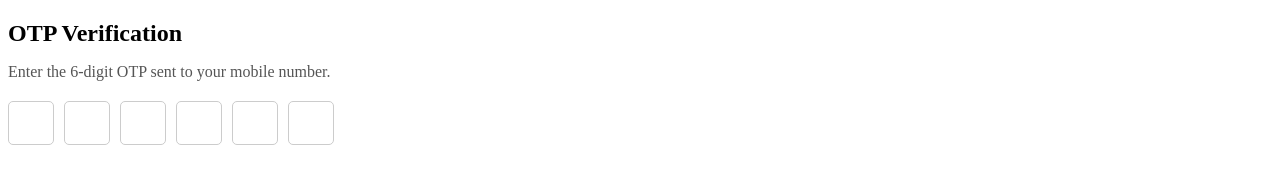
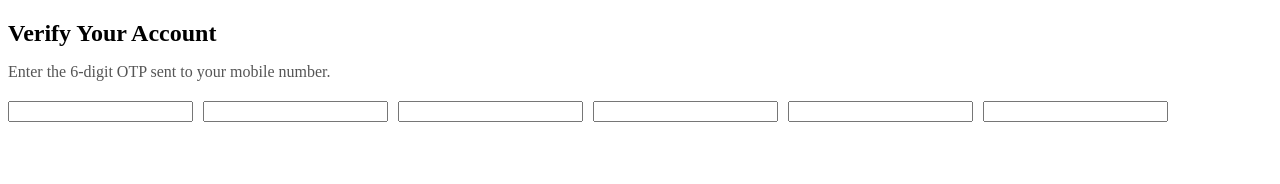
Before and after one commit to acciojob/OTP-sanjayrautela, a website: page main.html in a window 1280 px wide. Drawn offline with Linux system fonts and the light colour scheme.

Commit message:
created a submission

```diff
--- a/main.html
+++ b/main.html
@@ -35,16 +35,17 @@
 <body>
 
     <div>
-        <h2 id="verification_heading">OTP Verification</h2>
+        <h2 id="verification_heading">Verify Your Account</h2>
         <p id="verification_subtext">Enter the 6-digit OTP sent to your mobile number.</p>
 
+
         <div class="code-container">
-            <input type="text" class="code" maxlength="1" oninput="focusNext(this)" />
-            <input type="text" class="code" maxlength="1" oninput="focusNext(this)" />
-            <input type="text" class="code" maxlength="1" oninput="focusNext(this)" />
-            <input type="text" class="code" maxlength="1" oninput="focusNext(this)" />
-            <input type="text" class="code" maxlength="1" oninput="focusNext(this)" />
-            <input type="text" class="code" maxlength="1" oninput="focusNext(this)" />
+            <input type="text" id="code" maxlength="1" oninput="focusNext(this)" />
+            <input type="text" id="code" maxlength="1" oninput="focusNext(this)" />
+            <input type="text" id="code" maxlength="1" oninput="focusNext(this)" />
+            <input type="text" id="code" maxlength="1" oninput="focusNext(this)" />
+            <input type="text" id="code" maxlength="1" oninput="focusNext(this)" />
+            <input type="text" id="code" maxlength="1" oninput="focusNext(this)" />
         </div>
     </div>
 
```
